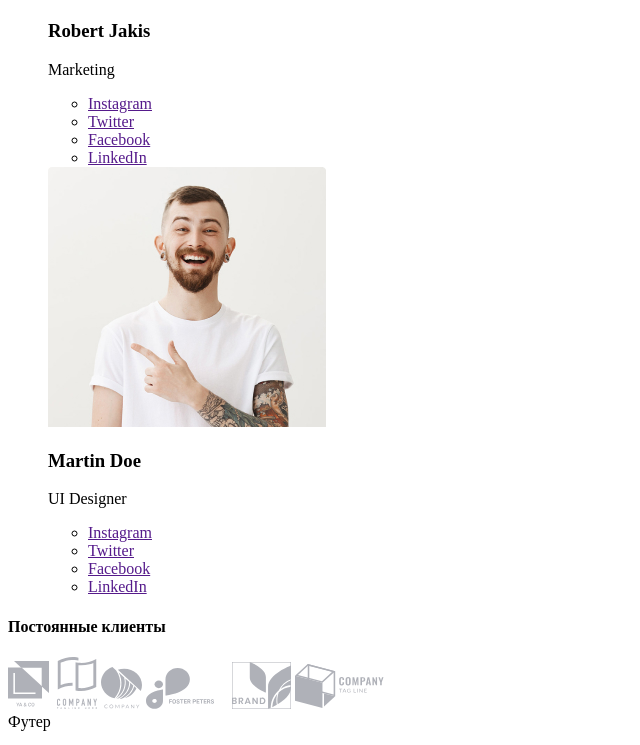
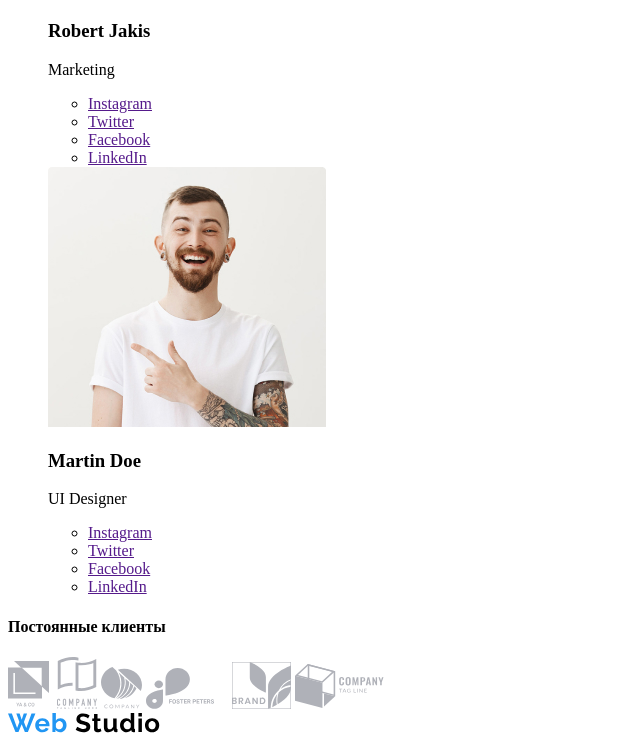
Before and after one commit to Shevchenkoyurij/goit-markup-hw-01, a plain HTML site: page Index.html in a window 1280 px wide. Shown: the part 3216-3961 px from the top of the page, without its empty margins (0-640 px from the left). Drawn offline with Linux system fonts and the light colour scheme.

Commit message:
правка

```diff
--- a/Index.html
+++ b/Index.html
@@ -181,7 +181,7 @@
     </main>
 
     <footer>
-      Футер
+      <img src="./images/Logo.svg" alt="Logo" width="152" height="20" />
     </footer>
   </body>
 </html>
```
Also changed, not shown: index.html (+1 -1 lines).
